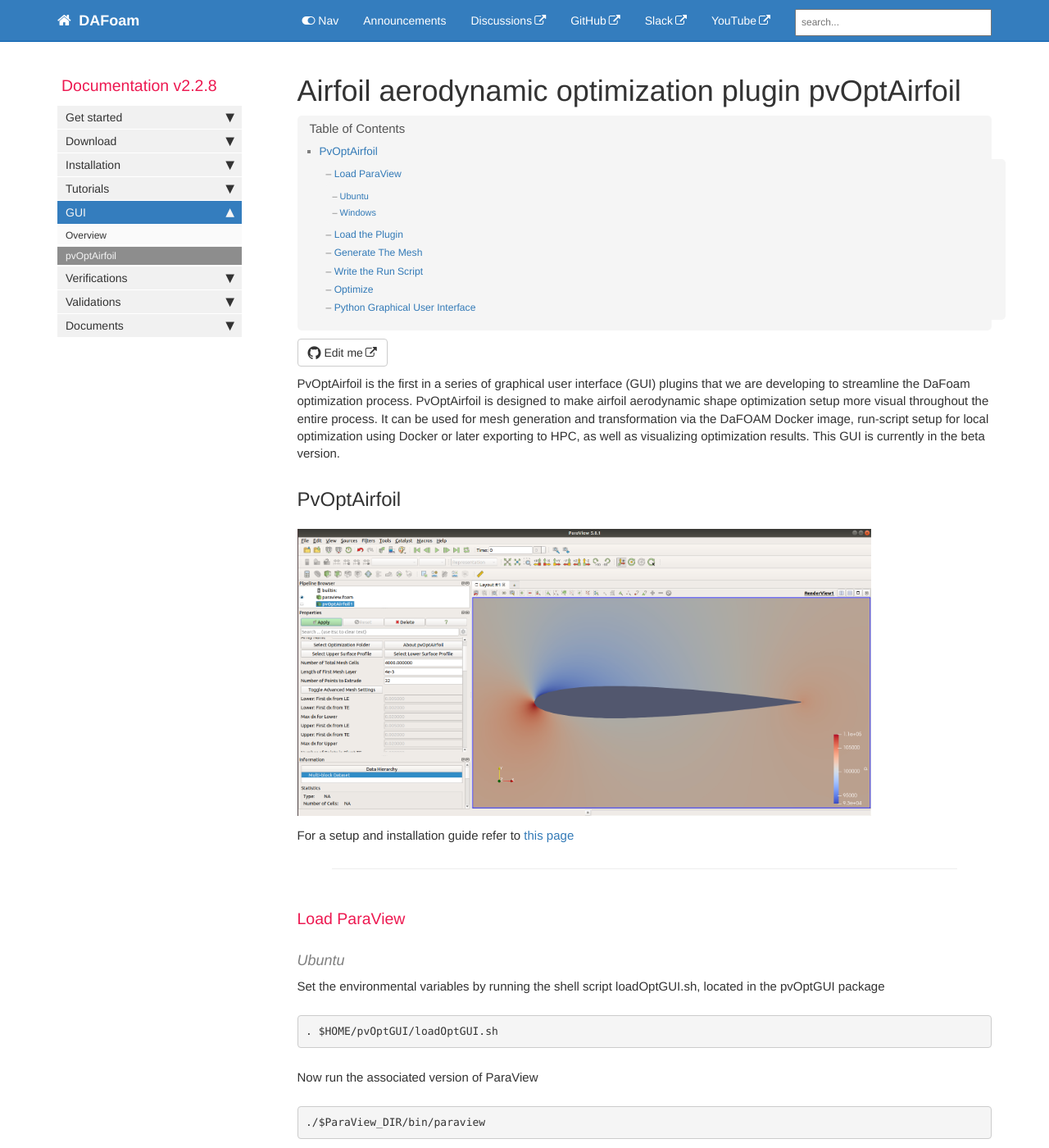
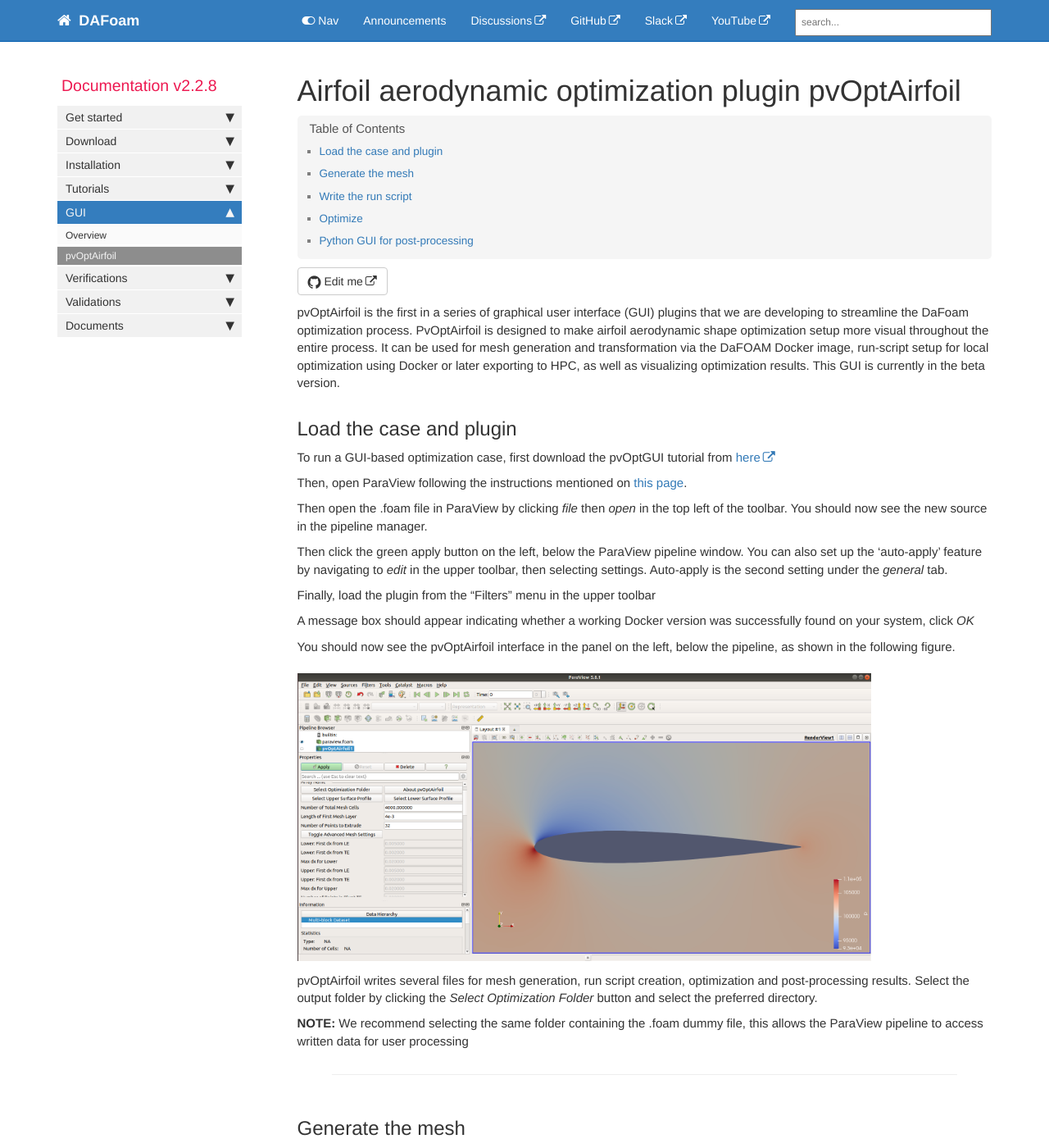
Before and after one commit to DAFoam/DAFoam.github.io, a Jekyll site: the page built from pages/mydoc/mydoc_gui_pvoptairfoil.md, in a window 1280 px wide and 1400 px high. Shown: the whole window at 82% size. Built offline with Jekyll 4.4.1, drawn with Linux system fonts in a browser that asks for light colours; comment, search, counter and statistics services are not loaded; some of the changed text lies outside the part shown.

Commit message:
content update

```diff
--- a/pages/mydoc/mydoc_gui_pvoptairfoil.md
+++ b/pages/mydoc/mydoc_gui_pvoptairfoil.md
@@ -7,72 +7,34 @@ permalink: mydoc_gui_pvoptairfoil.html
 folder: mydoc
 ---
 
-PvOptAirfoil is the first in a series of graphical user interface (GUI) plugins that we are developing to streamline the DaFoam optimization process. PvOptAirfoil is designed to make airfoil aerodynamic shape optimization setup more visual throughout the entire process. It can be used for mesh generation and transformation via the DaFOAM Docker image, run-script setup for local optimization using Docker or later exporting to HPC, as well as visualizing optimization results. This GUI is currently in the beta version.
+pvOptAirfoil is the first in a series of graphical user interface (GUI) plugins that we are developing to streamline the DaFoam optimization process. PvOptAirfoil is designed to make airfoil aerodynamic shape optimization setup more visual throughout the entire process. It can be used for mesh generation and transformation via the DaFOAM Docker image, run-script setup for local optimization using Docker or later exporting to HPC, as well as visualizing optimization results. This GUI is currently in the beta version.
 
-## PvOptAirfoil
+## Load the case and plugin
 
-![pvOptAirfoil](/images/tutorials/GUI_paraviewFull.png)
+To run a GUI-based optimization case, first download the pvOptGUI tutorial from [here](https://github.com/DAFoam/pvOptGUI_tutorials/tree/main/NACA0012)
 
-For a setup and installation guide refer to [this page](mydoc_gui_overview.html)
-
----
-
-### Load ParaView
-
-#### Ubuntu
-
-Set the environmental variables by running the shell script loadOptGUI.sh, located in the pvOptGUI package
-
-<pre>
-. $HOME/pvOptGUI/loadOptGUI.sh
-</pre>
-
-
-Now run the associated version of ParaView
-
-<pre>
-./$ParaView_DIR/bin/paraview
-</pre>
-
-#### Windows
-
-Set the environmental variables by double clicking the loadOptGUI.bat file, located in the pvOptGUI package
-
-Now run ParaView by running the following command in the command window that was opened by the batch file.
-
-<pre>
-%ParaView_DIR%/bin/Release/paraview.exe
-</pre>
-
----
-
-### Load the Plugin
-
-To load pvOptAirfoil into Paraview, locate the toolbar at the top of the screen, then click
-- Tools>>Manage Plugins...>>load new...>>
-- Then navigate to your copy of pvOptAirfoil.so and load the shared image
-
-Create a case folder for the optimization that has an empty .foam 'dummy' file as well as the upper (suction surface, SS) and lower (pressure surface, PS) surface profiles for the airfoil.
-- [Here](https://github.com/DAFoam/pvOptGUI_tutorials/tree/main/NACA0012) is an example case folder for the NACA0012 airfoil
+Then, open ParaView following the instructions mentioned on [this page](mydoc_gui_overview.html).
 
 Then open the .foam file in ParaView by clicking *file* then *open* in the top left of the toolbar. You should now see the new source in the pipeline manager.
 
-Then click the green apply button on the left, below the Paraview pipeline window. You can also set up the 'auto-apply' feature by navigating to *edit* in the upper toolbar, then selecting settings. Auto-apply is the second setting under the *general* tab.
+Then click the green apply button on the left, below the ParaView pipeline window. You can also set up the 'auto-apply' feature by navigating to *edit* in the upper toolbar, then selecting settings. Auto-apply is the second setting under the *general* tab.
 
 Finally, load the plugin from the "Filters" menu in the upper toolbar
 
 
 A message box should appear indicating whether a working Docker version was successfully found on your system, click *OK*
 
-You should now see the pvOptAirfoil interface in the panel on the left, below the pipeline
+You should now see the pvOptAirfoil interface in the panel on the left, below the pipeline, as shown in the following figure.
+
+![pvOptAirfoil](/images/tutorials/GUI_paraviewFull.png)
 
 pvOptAirfoil writes several files for mesh generation, run script creation, optimization and post-processing results. Select the output folder by clicking the *Select Optimization Folder* button and select the preferred directory.
 
-**NOTE:** We recommend selecting the same folder containing the .foam dummy file, this allows the Paraview pipeline to access written data for user processing
+**NOTE:** We recommend selecting the same folder containing the .foam dummy file, this allows the ParaView pipeline to access written data for user processing
 
 ---
 
-### Generate The Mesh
+## Generate the mesh
 
 **NOTE:** This step requires Docker, if Docker is not found when loading the plugin, the generation files will be created without generating the mesh
 
@@ -81,18 +43,17 @@ pvOptAirfoil writes several files for mesh generation, run script creation, opti
 First, confirm the optimization folder is selected, then choose the upper and lower profiles for your airfoil by clicking the *Select Upper Surface Profile* and *Select Lower Surface Profile* buttons and selecting the files from the dialog
 - An example of the upper and lower surface profiles can be found [here](https://github.com/DAFoam/pvOptGUI_tutorials/tree/main/NACA0012)
 
-
 Next you can set the approximate number of mesh cells, the boundary layer thickness and the number of cells between the surface and the far field
 
 Experienced users may choose to select the *Toggle Advanced Mesh Settings* to refine their mesh further, in which case the total mesh cells is calculated from these inputs
 
 Finally, select the *Generate Mesh* button to start mesh generation, a few seconds later a message box should appear indicating success or failure and the airfoil's calculated chord length
 
-**NOTE:** To load a generated mesh to the viewing area in Paraview, navigate to your paraview.foam file in the pipeline, and click refresh and apply in the menu below (you may need to scroll)
+**NOTE:** To load a generated mesh to the viewing area in ParaView, navigate to your paraview.foam file in the pipeline, and click refresh and apply in the menu below (you may need to scroll)
 
 ---
 
-### Write the Run Script
+## Write the run script
 
 ![Runscript](/images/tutorials/GUI_runscript.png)
 
@@ -192,7 +153,7 @@ A message box should appear where one can see the full runscript in a small edit
 
 ---
 
-### Optimize
+## Optimize
 
 After clicking the *Write Runscript* button at the bottom of the GUI, one should see a message box as described previously. Clicking optimize will run the optimization locally with one core
 - If you wish to abort the optimization open the terminal that is currently running paraview (and the optimization) and enter
@@ -208,13 +169,13 @@ A few seconds after starting the optimization, a python GUI will appear showing
 
 ---
 
-### Python Graphical User Interface
+## Python GUI for post-processing
 
 ![pyGUI](/images/tutorials/GUI_pyGUI_post.png)
 
 The python script for the post-processing GUI is written to the optimization folder as soon as the folder is selected, this GUI can view optimization results in real time
 
-The python GUI is launched when the optimization starts, but the user can also load the GUI by clicking the *View Optimization Data* button, located at the bottom of the Paraview interface next to the *Write Runscript* button. Clicking the *View Optimization Data* button will automatically load the python GUI with prior data if there is an output logOpt.txt file in the optimization folder. If an optimization is running and the gui has been closed, you can resume viewing optimization results by clicking the *View Optimization Data* button.
+The python GUI is launched when the optimization starts, but the user can also load the GUI by clicking the *View Optimization Data* button, located at the bottom of the ParaView interface next to the *Write Runscript* button. Clicking the *View Optimization Data* button will automatically load the python GUI with prior data if there is an output logOpt.txt file in the optimization folder. If an optimization is running and the gui has been closed, you can resume viewing optimization results by clicking the *View Optimization Data* button.
 
 To select a different log file you can click the *Open File* button on the right hand side of the python GUI
 
```
Also changed, not shown: other parts of pages/mydoc/mydoc_gui_pvoptairfoil.md (+1 -1 lines).
